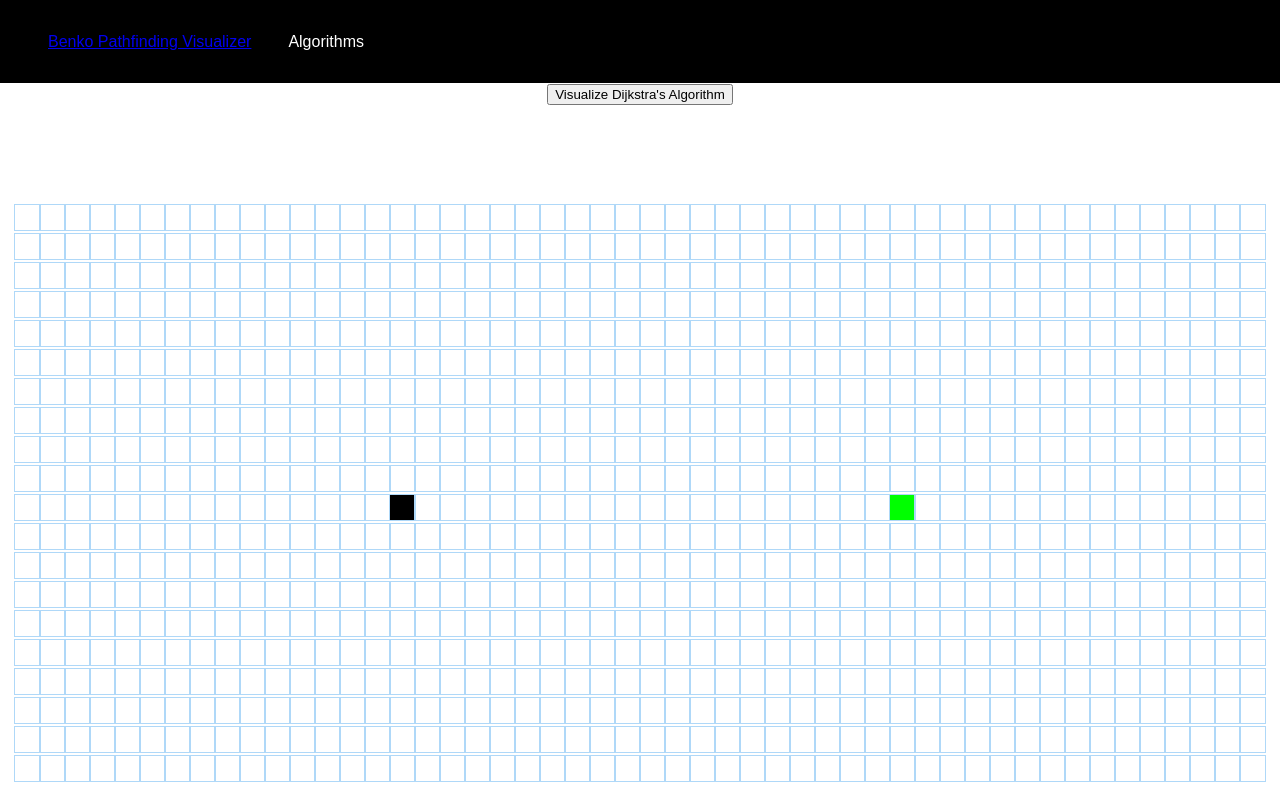
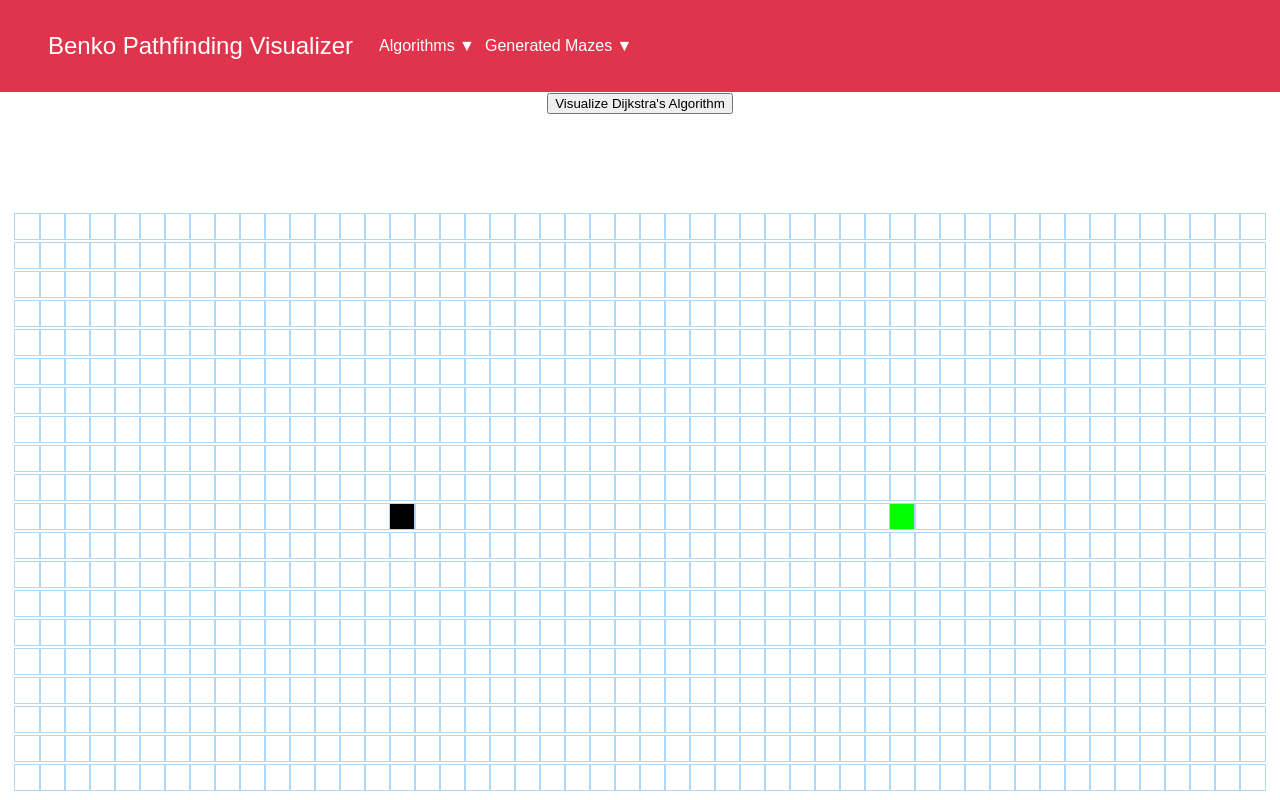
Before and after one commit to MatijaBenko/Visual_Pathfinder_REACT, a React (Create React App) app in the folder my-app/: page / in a window 1280 px wide. Built offline with nearby package versions, Linux system fonts and the light colour scheme.

Commit message:
DropDown Menu Initiated

```diff
--- a/my-app/package.json
+++ b/my-app/package.json
@@ -6,6 +6,7 @@
     "@testing-library/jest-dom": "^5.16.4",
     "@testing-library/react": "^13.2.0",
     "@testing-library/user-event": "^13.5.0",
+    "bootstrap": "^5.1.3",
     "react": "^18.1.0",
     "react-dom": "^18.1.0",
     "react-scripts": "5.0.1",
--- a/my-app/src/Navbar/Navbar.css
+++ b/my-app/src/Navbar/Navbar.css
@@ -1,7 +1,13 @@
 .navbar {
   overflow: hidden;
-  background-color: rgb(0, 0, 0);
+  background-color: #de354c;
   font-family: Arial, Helvetica, sans-serif;
+}
+
+.navbar-brand {
+  color: rgb(255, 255, 255);
+  font-size: x-large;
+  text-decoration: none;
 }
 
 .container-navbar {
@@ -16,23 +22,23 @@
   vertical-align: middle;
 }
 
-.dropdown-container .dropbtn {
+.dropdown-container,
+.dropbtn {
   cursor: pointer;
   font-size: 16px;
   border: none;
-  outline: none;
   color: rgb(255, 255, 255);
   padding: 0px 5px;
   background-color: inherit;
   font-family: inherit;
 }
 
-.dropdown-container:hover .dropbtn,
-.dropbtn:focus {
-  color: red;
+.navbar-brand:hover,
+.dropbtn:hover {
+  color: rgb(0, 0, 0);
 }
 
-.dropdown-content {
+.dropdown-content-algorithm {
   display: none;
   position: absolute;
   background-color: #f9f9f9;
@@ -41,7 +47,7 @@
   z-index: 1;
 }
 
-.dropdown-content a {
+.dropdown-content-algorithm a {
   float: none;
   color: black;
   padding: 12px 16px;
@@ -50,9 +56,28 @@
   text-align: left;
 }
 
-.dropdown-content a:hover {
+.dropdown-content-algorithm a:hover, .dropdown-content-maze a:hover {
   background-color: #ddd;
 }
+
+.dropdown-content-maze {
+  display: none;
+  position: absolute;
+  background-color: #f9f9f9;
+  min-width: 160px;
+  box-shadow: 0px 8px 16px 0px rgba(0, 0, 0, 0.2);
+  z-index: 1;
+}
+
+.dropdown-content-maze a {
+  float: none;
+  color: black;
+  padding: 16px 16px;
+  text-decoration: none;
+  display: block;
+  text-align: left;
+}
+
 
 .show {
   display: block;
--- a/my-app/src/Navbar/Navbar.js
+++ b/my-app/src/Navbar/Navbar.js
@@ -13,15 +13,34 @@ export default class Navbar extends Component {
             </a>
           </div>
           <div className="dropdown-container navbar-child">
-            <button className="dropbtn" onClick={clickDropDownMenu}>
-              Algorithms
+            <button
+              className="dropbtn"
+              color="#de354c"
+              onClick={clickDropDownMenuAlgorithm}
+            >
+              Algorithms ▼
             </button>
-            <div className="dropdown-content" id="algorithmDropDownMenu">
+            <div className="dropdown-content-algorithm" id="algorithmDropDownMenu">
               <a href="/#" id="startButtonDijkstra">
                 Dijkstra's Algorithm
               </a>
               <a href="/#" id="startButtonAStar">
                 A* Search
+              </a>
+            </div>
+            <button
+              className="dropbtn"
+              color="#de354c"
+              onClick={clickDropDownMenuMaze}
+            >
+              Generated Mazes ▼
+            </button>
+            <div className="dropdown-content-maze" id="mazeDropDownMenu">
+              <a href="/#" id="startButtonRandomMaze">
+                Basic Random Maze
+              </a>
+              <a href="/#" id="startButtonRecursiveDivision">
+                Recursive Division
               </a>
             </div>
           </div>
@@ -31,16 +50,28 @@ export default class Navbar extends Component {
   }
 }
 
-function clickDropDownMenu() {
-    document.getElementById("algorithmDropDownMenu").classList.toggle("show");
-  }
-
+function clickDropDownMenuAlgorithm() {
+  document.getElementById("algorithmDropDownMenu").classList.toggle("show");
   // Close the dropdown if the user clicks outside of it
-  window.onclick = function(e) {
-    if (!e.target.matches('.dropbtn')) {
-    var myDropdown = document.getElementById("algorithmDropDownMenu");
-      if (myDropdown.classList.contains('show')) {
-        myDropdown.classList.remove('show');
+  window.onclick = function (event) {
+    if (!event.target.matches(".dropbtn")) {
+      var myDropdown = document.getElementById("algorithmDropDownMenu");
+      if (myDropdown.classList.contains("show")) {
+        myDropdown.classList.remove("show");
       }
     }
-  }
+  };
+}
+
+function clickDropDownMenuMaze() {
+  document.getElementById("mazeDropDownMenu").classList.toggle("show");
+  // Close the dropdown if the user clicks outside of it
+  window.onclick = function (event) {
+    if (!event.target.matches(".dropbtn")) {
+      var myDropdown = document.getElementById("mazeDropDownMenu");
+      if (myDropdown.classList.contains("show")) {
+        myDropdown.classList.remove("show");
+      }
+    }
+  };
+}
```
Also changed, not shown: 1 other file (tests, documents, lock files or other folders).
